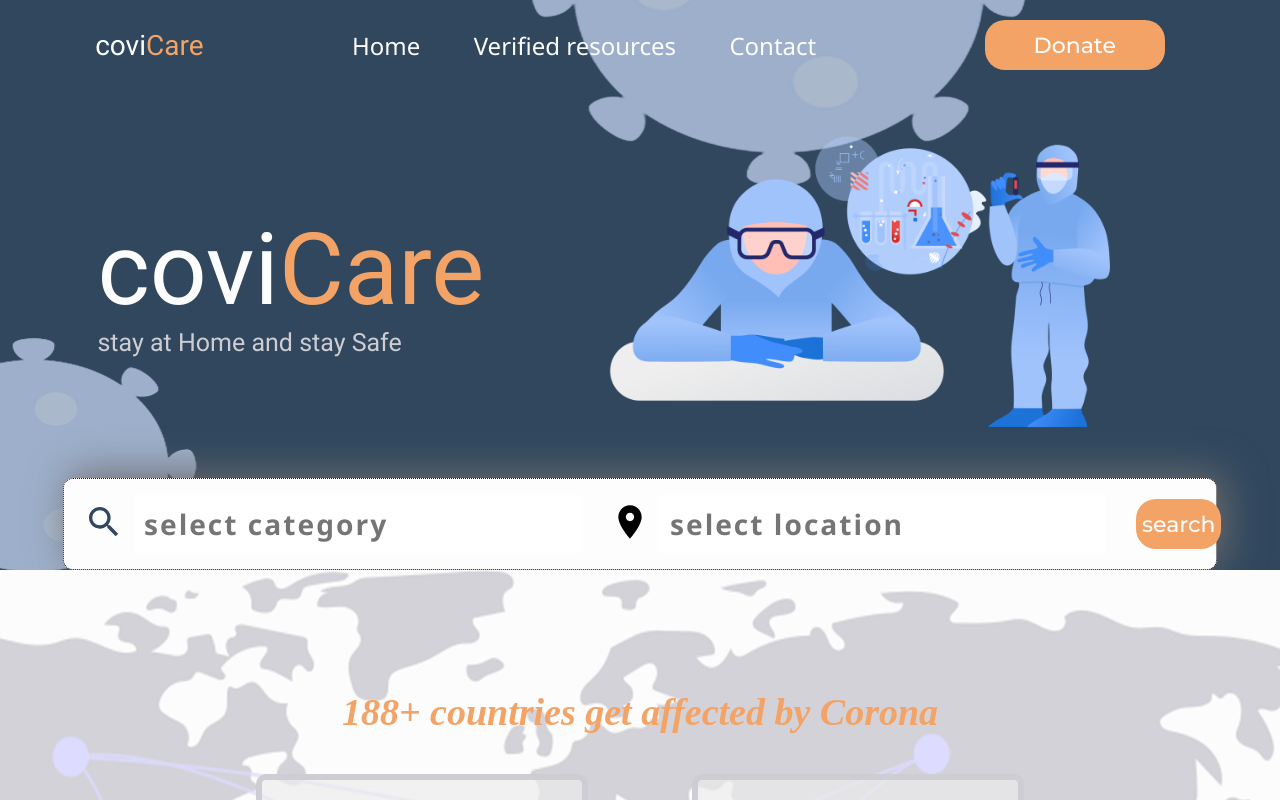
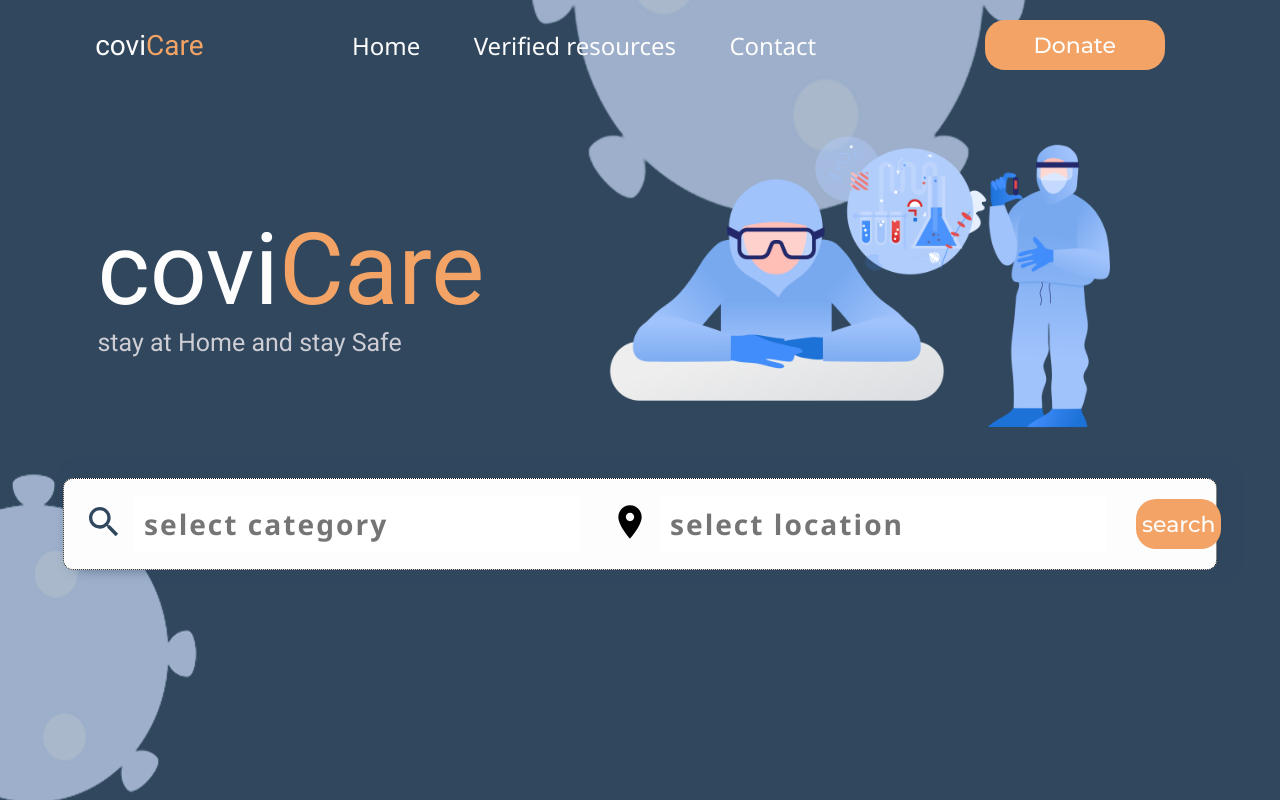
Before and after one commit to CovAssist/CoviHelp-client, a React (Create React App) app: page / in a window 1280 px wide. Shown: the top 800 px of the page. Built offline with nearby package versions, Linux system fonts and the light colour scheme.

Commit message:
css changes

```diff
--- a/src/components/MainHeader/MainHeader.css
+++ b/src/components/MainHeader/MainHeader.css
@@ -1,8 +1,8 @@
 .mainHeader {
   background-image: url('../../Assests/landingBG.png');
 
-  width: 100%;
-  height: 70%;
+  width: 100vw;
+  height: 100vh;
 
   background-size: 100% 100%;
   background-repeat: no-repeat;
--- a/src/components/SearchBar/SearchBar.css
+++ b/src/components/SearchBar/SearchBar.css
@@ -1,7 +1,7 @@
 .searchBar {
   border-radius: 10px;
   background-color: var(--color-white);
-  box-shadow: 8px -4px 40px var(--color-grey);
+  box-shadow: 10px -4px 15px var(--color-medBlue);
   display: flex;
   align-items: center;
   height: 90px;
@@ -29,10 +29,11 @@
   color: var(--color-medBlue);
 }
 
-.searchIcon > .MuiSvgIcon-root {
+.searchIcon>.MuiSvgIcon-root {
   font-size: 40px;
 }
-.locateIcon > .MuiSvgIcon-root {
+
+.locateIcon>.MuiSvgIcon-root {
   font-size: 40px;
 }
 
```
